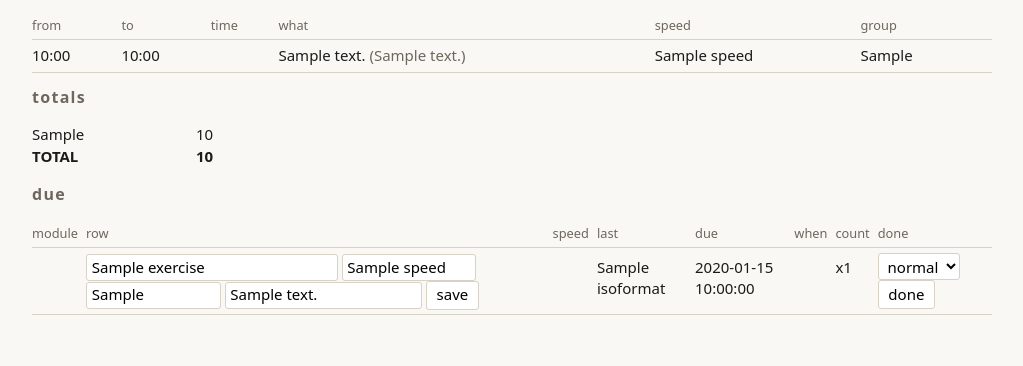
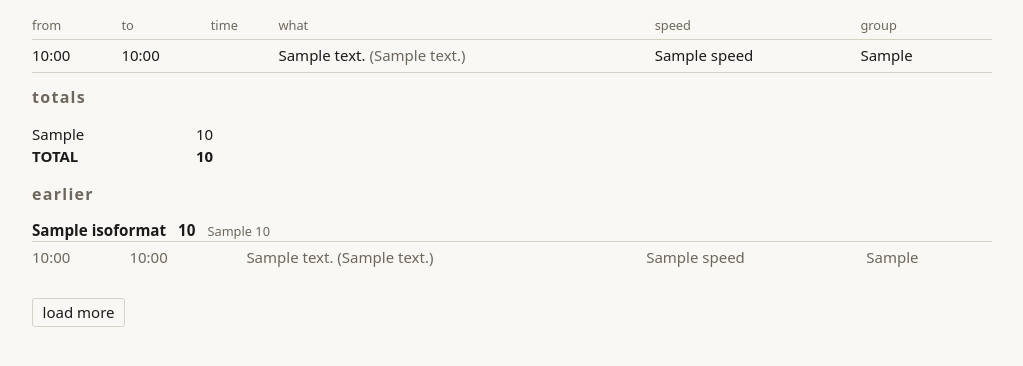
Before and after one commit to gotofritz/music-tools, a Python web app: template music_tools/web/templates/today.html in a window 1280 px wide. Shown: the part 183-549 px from the top of the page, without its empty margins (128-1151 px from the left). Run offline with Jinja, Linux system fonts and the light colour scheme; the template is opened without the code that fills it: most values are stand-ins (such as "Sample title", 1, 10 or a date in 2020).

Commit message:
feat: show the days behind today, five at a time

```diff
--- a/music_tools/web/routes/modules.py
+++ b/music_tools/web/routes/modules.py
@@ -82,9 +82,9 @@ def add_exercise(
 ) -> Response:
     """Add a row to a module, due today.
 
-    `exercises_due` drops rows with no due date, so an undated row would never
-    reach today's list — which is where it was typed in from. A row added mid
-    session is something to play now.
+    Everything that asks what is due reads a date — `practice next`, the due
+    count on `module list` — so an undated row is invisible to all of them. A
+    row typed in during a session is something to play in that session.
     """
     fields = _fields(speed=speed, target_bpm=target_bpm, style=style, notes=notes)
     try:
--- a/music_tools/web/static/app.css
+++ b/music_tools/web/static/app.css
@@ -138,3 +138,47 @@ select {
 .total {
   font-weight: 600;
 }
+
+.day {
+  margin: 0 0 1.25rem;
+}
+
+.day h3 {
+  display: flex;
+  gap: 0.75rem;
+  align-items: baseline;
+  font-size: 0.95rem;
+  font-weight: 600;
+  margin: 0 0 0.2rem;
+  border-bottom: 1px solid var(--line);
+}
+
+.day h3 .muted {
+  font-size: 0.8rem;
+  font-weight: 400;
+}
+
+.day .time {
+  font-variant-numeric: tabular-nums;
+}
+
+.day td {
+  border: none;
+  padding: 0.1rem 0.6rem 0.1rem 0;
+  color: var(--muted);
+}
+
+.load-more {
+  display: inline-block;
+  margin-top: 0.5rem;
+  padding: 0.15rem 0.6rem;
+  border: 1px solid var(--line);
+  border-radius: 3px;
+  color: var(--ink);
+  text-decoration: none;
+}
+
+.load-more:hover,
+.load-more:focus {
+  border-color: var(--ink);
+}
--- /dev/null
+++ b/music_tools/web/templates/_day_block.html
@@ -0,0 +1,24 @@
+{# One finished day of the log: what was played, and what it added up to. #}
+<article class="day">
+  <h3><time datetime="{{ summary.day.isoformat() }}">{{ summary.day.isoformat() }}</time>
+    <span class="time">{{ format_duration(summary.total_seconds) }}</span>
+    {% for group in summary.groups %}
+    <span class="muted">{{ group.log_group }} {{ format_duration(group.seconds) }}</span>
+    {% endfor %}
+  </h3>
+  <table>
+    <tbody>
+      {% for entry in summary.entries %}
+      <tr>
+        <td>{{ entry.started_at.strftime("%H:%M") }}</td>
+        <td>{% if entry.ended_at %}{{ entry.ended_at.strftime("%H:%M") }}{% else %}—{% endif %}</td>
+        <td>{{ duration_text(entry, None) }}</td>
+        <td>{{ entry.description }}{% if entry.notes %}
+          <span class="note">({{ entry.notes }})</span>{% endif %}</td>
+        <td>{{ entry.speed or "" }}</td>
+        <td>{{ entry.log_group or "" }}</td>
+      </tr>
+      {% endfor %}
+    </tbody>
+  </table>
+</article>
--- /dev/null
+++ b/music_tools/web/templates/_history_page.html
@@ -0,0 +1,12 @@
+{# A page of finished days, and the one control there is: load more.
+
+   The button is a real link to the same URL, so it works with the JavaScript
+   off; with it, HTMX swaps the next page in over the button itself. #}
+{% for summary in history %}
+{% include "_day_block.html" %}
+{% endfor %}
+{% if more_before %}
+<a class="load-more" href="/days?before={{ more_before.isoformat() }}"
+   hx-get="/days?before={{ more_before.isoformat() }}"
+   hx-target="this" hx-swap="outerHTML">load more</a>
+{% endif %}
--- a/music_tools/web/templates/today.html
+++ b/music_tools/web/templates/today.html
@@ -13,22 +13,12 @@
 {% include "_day_log.html" %}
 {% include "_day_totals.html" %}
 
-<section id="due">
-  <h2>Due</h2>
-  {% if due %}
-  <table>
-    <thead>
-      {% include "_queue_head.html" %}
-    </thead>
-    <tbody id="queue">
-      {% for exercise in due %}
-      {% set module = modules_by_id[exercise.module_id] %}
-      {% include "_exercise_row.html" %}
-      {% endfor %}
-    </tbody>
-  </table>
+<section id="history">
+  <h2>Earlier</h2>
+  {% if history %}
+  {% include "_history_page.html" %}
   {% else %}
-  <p>Nothing is due. Pick something from a module.</p>
+  <p>Nothing logged before today.</p>
   {% endif %}
 </section>
 {% endblock %}
```
Also changed, not shown: docs/initial-context.md (+8 -0 lines), docs/user-guide.md (+18 -14 lines), music_tools/db/repository.py (+11 -0 lines), music_tools/domain/session.py (+14 -0 lines), music_tools/web/routes/practice.py (+25 -3 lines), music_tools/web/templates/history.html (added, +8 -0 lines), music_tools/web/views.py (+24 -5 lines), tests/test_session.py (+46 -0 lines), tests/test_web.py (+76 -12 lines).
